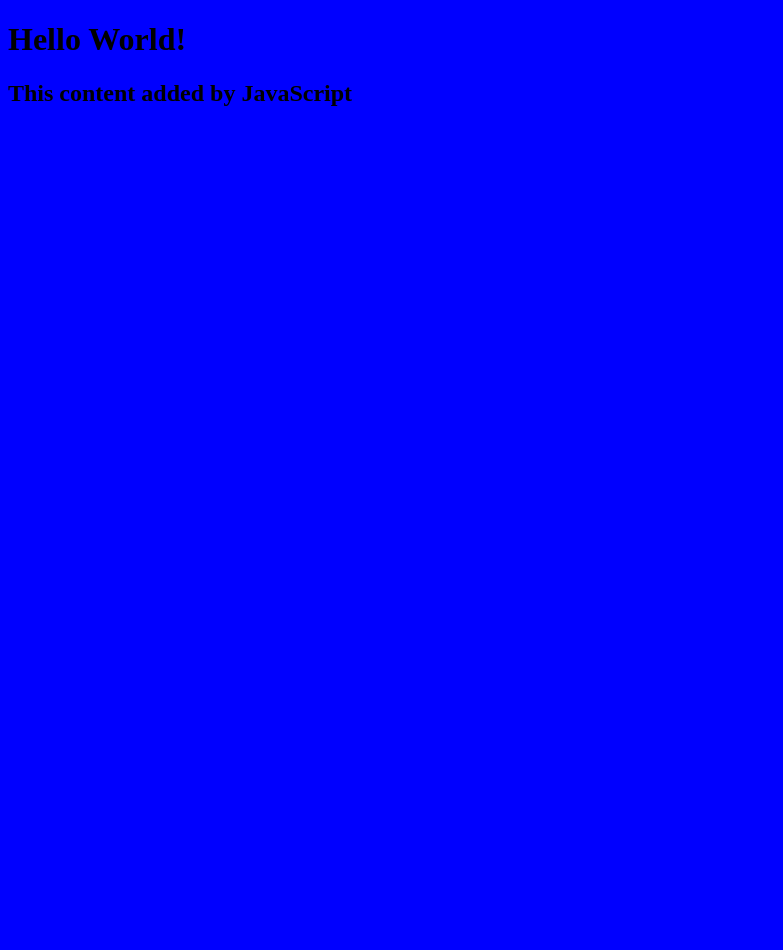
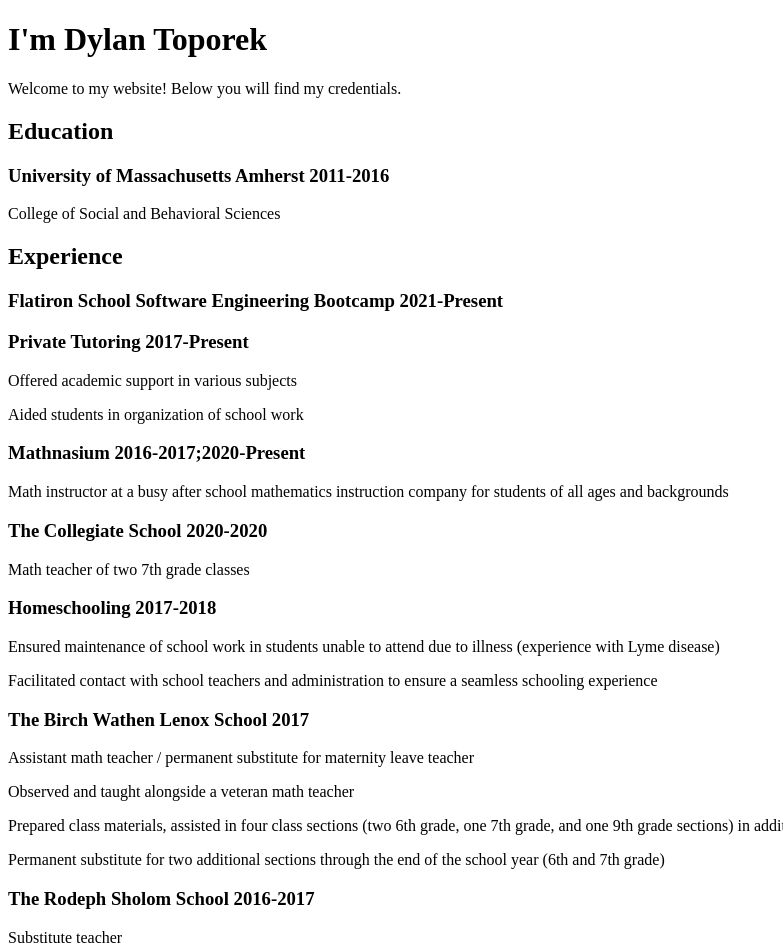
Before and after one commit to dylantoporek/dt-repository, a plain HTML site: page index.html in a window 1280 px wide. Shown: the top 950 px of the page, without its empty margins (0-783 px from the left). Before the commit the page ends 800 px from the top, so only its background shows below. Drawn offline with Linux system fonts and the light colour scheme.

Commit message:
resume info added

```diff
--- a/index.html
+++ b/index.html
@@ -5,7 +5,39 @@
     <title>My Website</title>
 </head>
   <body>
-    <h1>Hello World!</h1>
+    <div id='welcome'>
+      <h1>I'm Dylan Toporek</h1>
+      <p>Welcome to my website! Below you will find my credentials.</p>
+    </div>
+
+    <div id='education' class='resume'>
+      <h2>Education</h2>
+      <h3>University of Massachusetts Amherst 2011-2016</h3>
+      <p>College of Social and Behavioral Sciences</p>
+    </div>
+
+    <div id='experience' class='resume'>
+      <h2>Experience</h2>
+        <h3>Flatiron School Software Engineering Bootcamp 2021-Present</h3>
+        <h3>Private Tutoring 2017-Present</h3>
+          <p>Offered academic support in various subjects</p>
+          <p>Aided students in organization of school work</p>
+        <h3>Mathnasium 2016-2017;2020-Present</h3>
+          <p>Math instructor at a busy after school mathematics instruction company for students of all ages and backgrounds</p>
+        <h3>The Collegiate School 2020-2020</h3>
+          <p>Math teacher of two 7th grade classes</p>
+        <h3>Homeschooling 2017-2018</h3>
+          <p>Ensured maintenance of school work in students unable to attend due to illness (experience with Lyme disease)</p>
+          <p>Facilitated contact with school teachers and administration to ensure a seamless schooling experience</p>
+        <h3>The Birch Wathen Lenox School 2017</h3>
+          <p>Assistant math teacher / permanent substitute for maternity leave teacher</p>
+          <p>Observed and taught alongside a veteran math teacher</p>
+          <p>Prepared class materials, assisted in four class sections (two 6th grade, one 7th grade, and one 9th grade sections) in addition to grading assignments</p>
+          <p>Permanent substitute for two additional sections through the end of the school year (6th and 7th grade)</p>
+        <h3>The Rodeph Sholom School 2016-2017</h3>
+          <p>Substitute teacher</p>
+
+    </div>
     <script src="script.js"></script>
   </body>
 </html>
--- a/script.js
+++ b/script.js
@@ -1,4 +1,4 @@
 const h2 = document.createElement("h2");
-h2.textContent = "This content added by JavaScript";
+    h2.textContent = "This content added by JavaScript";
 
-document.querySelector("body").appendChild(h2);
+    document.querySelector("body").appendChild(h2);
--- a/style.css
+++ b/style.css
@@ -1,3 +1,4 @@
 body {
-    background: blue;
-  }
+    background: rgb(255, 255, 255);
+
+    }
```
